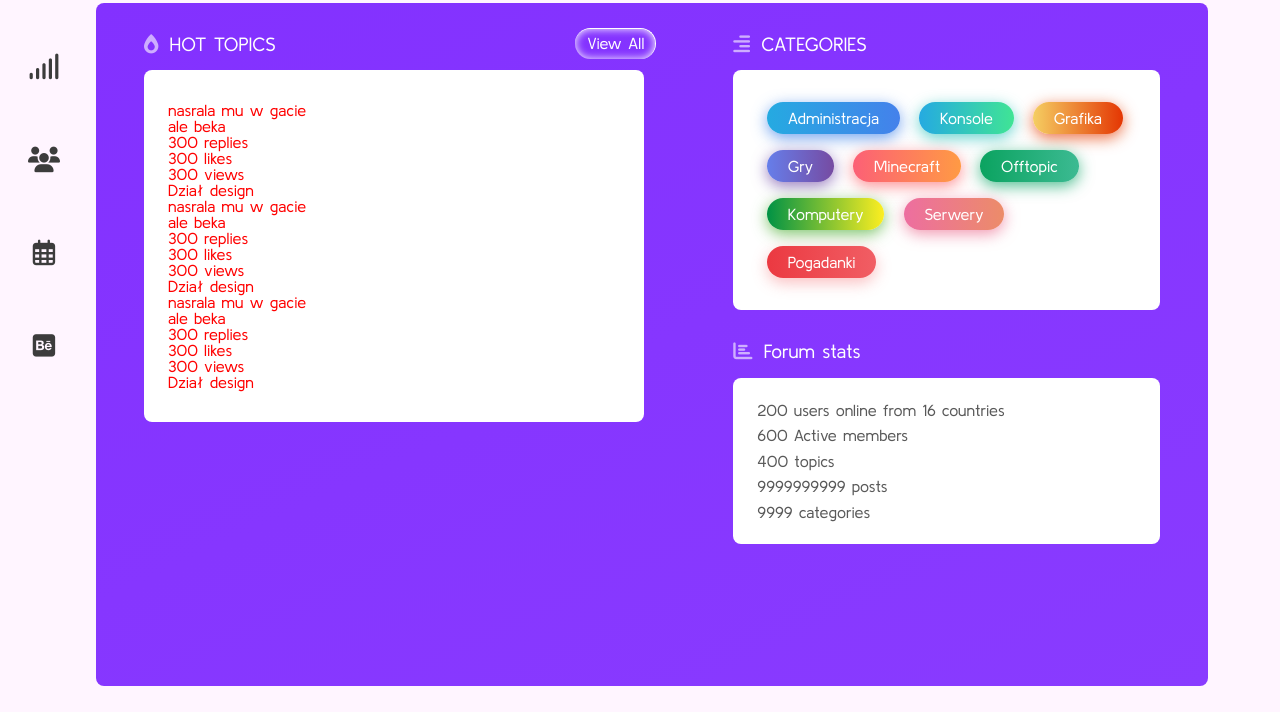
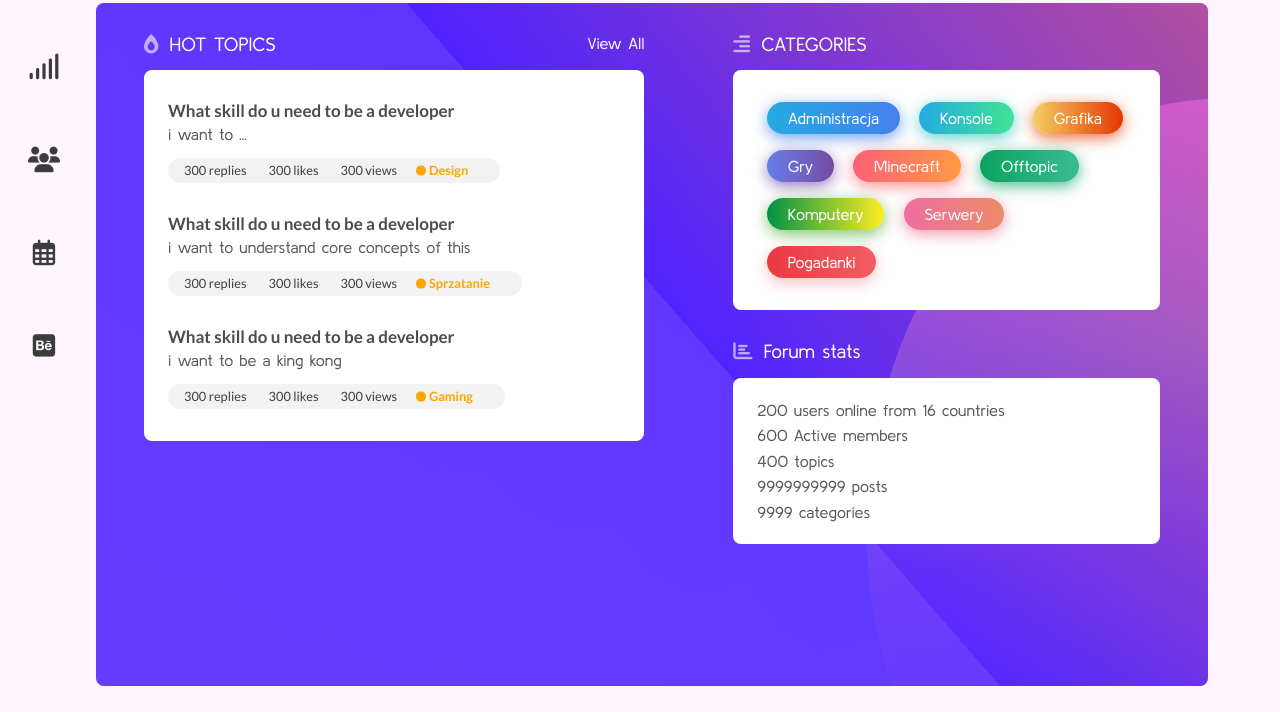
Before and after one commit to JedrzejMatuszewski/django_forum, a Django app: page / in a window 1280 px wide. Shown: the part 88-800 px from the top of the page. Run offline with Django 3.2, Linux system fonts and the light colour scheme; data comes from the database, SQL or seed files in the repository; both versions use the stored data as it was after the commit; some libraries are stand-ins or nearby versions.

Commit message:
Home Page frontend

```diff
--- a/forum/static/forum/index.css
+++ b/forum/static/forum/index.css
@@ -1,4 +1,6 @@
+@charset "UTF-8";
 @import url("https://fonts.googleapis.com/css?family=Kulim+Park&display=swap");
+@import url("https://fonts.googleapis.com/css?family=Lato:400,700&display=swap");
 html, body, div, span, applet, object, iframe,
 h1, h2, h3, h4, h5, h6, p, blockquote, pre,
 a, abbr, acronym, address, big, cite, code,
@@ -242,15 +244,37 @@ p, input {
 }
 
 section.section__main__content {
+  z-index: 0;
+  position: relative;
   margin-top: 0.2rem;
   flex: 5.3;
   background: linear-gradient(335deg, rgba(111, 18, 255, 0.8197654062) 0%, rgba(100, 0, 255, 0.8) 100%);
   border-radius: 8px;
+  overflow: hidden;
   display: flex;
   flex-direction: row;
   justify-content: space-between;
   color: white;
   font-family: "Kulim Park", sans-serif;
+}
+section.section__main__content * {
+  z-index: 1;
+}
+section.section__main__content .section__main__background {
+  top: 0;
+  left: 0;
+  bottom: 0;
+  z-index: 0;
+  position: absolute;
+}
+section.section__main__content .bg-group__primary {
+  right: 0;
+  background: linear-gradient(49deg, rgba(52, 73, 254, 0.424116888) 0%, rgba(47, 57, 255, 0.4353213698) 53%, rgba(0, 10, 254, 0.4073101653) 53%, rgba(255, 123, 0, 0.3736967199) 100%);
+}
+section.section__main__content .bg-group__second {
+  right: -10%;
+  clip-path: ellipse(29% 63% at 92% 77%);
+  background: linear-gradient(350deg, rgba(255, 255, 255, 0) 0%, rgba(255, 127, 214, 0.0739768319) 20%, rgba(223, 159, 183, 0.2532485406) 40%, rgba(255, 88, 244, 0.8081505014) 100%);
 }
 
 .section__main__separator {
@@ -258,6 +282,7 @@ section.section__main__content {
 }
 
 .hot-topics {
+  z-index: 1;
   margin: 2rem 0 0 3rem;
   flex: 2;
   max-width: 45%;
@@ -266,6 +291,23 @@ section.section__main__content {
   display: flex;
   flex-direction: row;
   margin-bottom: 1rem;
+  /*.hot-topics__header__button:before{
+      content: '';
+      //z-index: -1;
+      position: absolute;
+      //background-color: white;
+      //border: 1px solid black;
+      width: 140%;
+      height: 160%;
+      border-top: 1px solid white;
+      border-right: 1px solid white;
+      border-radius: 50px;
+      border-left: none;
+      top: -40%;
+      right: -20%;
+      box-shadow: 0px 0px 8px 0px rgba(255,255,255,1);
+      box-shadow: inset 0px 0px 8px 0px rgba(255,255,255,1);
+  }*/
 }
 .hot-topics .hot-topics__header i {
   color: rgba(255, 255, 255, 0.6);
@@ -280,30 +322,78 @@ section.section__main__content {
   color: white;
   position: relative;
 }
-.hot-topics .hot-topics__header .hot-topics__header__button:before {
-  content: "";
-  position: absolute;
-  width: 140%;
-  height: 160%;
-  border-top: 1px solid white;
-  border-right: 1px solid white;
-  border-radius: 50px;
-  border-left: none;
-  top: -40%;
-  right: -20%;
-  box-shadow: 0px 0px 8px 0px white;
-  box-shadow: inset 0px 0px 8px 0px white;
-}
 .hot-topics .hot-topics__list {
   background-color: white;
   border-radius: 8px;
   padding: 2rem 1.5rem;
-  color: red;
 }
-.hot-topics .hot-topics__list p {
-  color: red;
+.hot-topics .hot-topics__topic {
+  display: flex;
+  flex-direction: column;
 }
+.hot-topics .hot-topics__topic:nth-of-type(n+2) {
+  margin-top: 2rem;
+}
+.hot-topics .hot-topics__topic__header {
+  color: rgba(0, 0, 0, 0.7);
+  font-weight: 700;
+  font-size: 17px;
+  font-family: "Lato", sans-serif;
+}
+.hot-topics .hot-topics__topic__desc {
+  margin-top: 0.4rem;
+}
+.hot-topics .hot-topics__topic__statistics {
+  margin-top: 1rem;
+}
+.hot-topics .hot-topics__topic__statistics__container {
+  background-color: rgba(0, 0, 0, 0.05);
+  display: inline-block;
+  padding: 0.2rem 2rem 0.4rem 1rem;
+  border-radius: 20px;
+}
+.hot-topics .hot-topics__topic__statistics li {
+  display: inline-block;
+  font-family: "Lato", sans-serif;
+  font-size: 0.8rem;
+  color: rgba(0, 0, 0, 0.75);
+}
+.hot-topics .hot-topics__topic__statistics li:nth-of-type(n+2) {
+  margin-left: 1rem;
+}
+
+.section-mark {
+  padding-left: 0.6rem;
+  position: relative;
+  font-weight: 700;
+  color: orange !important;
+}
+.section-mark:before {
+  background-color: orange;
+  content: "";
+  position: absolute;
+  height: 0.6rem;
+  width: 0.6rem;
+  border-radius: 50%;
+  left: -0.2rem;
+  transform: translateY(0.1rem);
+}
+
+/*
+    <ul class="hot-topics__list">
+        <li class="hot-topics__topic">
+            <h2 class="hot-topics__topic__header">What skill do u need to be a developer</h2>
+            <p class="hot-topics__topic__desc">i want to ...</p>
+            <ul class="hot-topics__topic__statistics">
+                <li>300 replies</li>
+                <li>300 likes</li>
+                <li>300 views</li>
+                <li>Dział design</li>
+            </ul>
+        </li>
+*/
 .section__main__content__right {
+  z-index: 1;
   margin: 2rem 3rem 0 0;
   flex: 1;
 }
@@ -313,6 +403,9 @@ section.section__main__content {
   max-width: 8%;
 }
 
+.categories {
+  z-index: 2;
+}
 .categories__header {
   display: flex;
   flex-direction: row;
--- a/forum/templates/forum/base.html
+++ b/forum/templates/forum/base.html
@@ -81,7 +81,10 @@
 
 
             <section class="section__main__content">
+
                 {% block content %}{% endblock content %}
+                <div class="section__main__background bg-group__primary"></div>
+                <div class="section__main__background bg-group__second"></div>
             </section>
 
             <div class="section__main__separator"></div>
--- a/forum/templates/forum/home.html
+++ b/forum/templates/forum/home.html
@@ -8,33 +8,41 @@
     </header>
     <ul class="hot-topics__list">
         <li class="hot-topics__topic">
-            <h2 class="hot-topics__topic__header">nasrala mu w gacie</h2>
-            <p class="hot-topics__topic__desc">ale beka</p>
+            <h2 class="hot-topics__topic__header">What skill do u need to be a developer</h2>
+            <p class="hot-topics__topic__desc">i want to ...</p>
             <ul class="hot-topics__topic__statistics">
+                <div class="hot-topics__topic__statistics__container">
                 <li>300 replies</li>
                 <li>300 likes</li>
                 <li>300 views</li>
-                <li>Dział design</li>
+                <li class="section-mark">Design</li>
+            </div>
+
             </ul>
         </li>
         <li class="hot-topics__topic">
-            <h2 class="hot-topics__topic__header">nasrala mu w gacie</h2>
-            <p class="hot-topics__topic__desc">ale beka</p>
+            <h2 class="hot-topics__topic__header">What skill do u need to be a developer</h2>
+            <p class="hot-topics__topic__desc">i want to understand core concepts of this</p>
             <ul class="hot-topics__topic__statistics">
+                <div class="hot-topics__topic__statistics__container">
                 <li>300 replies</li>
                 <li>300 likes</li>
                 <li>300 views</li>
-                <li>Dział design</li>
+                <li class="section-mark">Sprzatanie</li>
+            </div>
+
             </ul>
         </li>
         <li class="hot-topics__topic">
-            <h2 class="hot-topics__topic__header">nasrala mu w gacie</h2>
-            <p class="hot-topics__topic__desc">ale beka</p>
+            <h2 class="hot-topics__topic__header">What skill do u need to be a developer</h2>
+            <p class="hot-topics__topic__desc">i want to be a king kong</p>
             <ul class="hot-topics__topic__statistics">
-                <li>300 replies</li>
-                <li>300 likes</li>
-                <li>300 views</li>
-                <li>Dział design</li>
+                <div class="hot-topics__topic__statistics__container">
+                    <li>300 replies</li>
+                    <li>300 likes</li>
+                    <li>300 views</li>
+                    <li class="section-mark">Gaming</li>
+                </div>
             </ul>
         </li>
     </ul>
```
Also changed, not shown: forum/static/forum/scss/custom.scss (+111 -6 lines), db.sqlite3, 1 other file.
